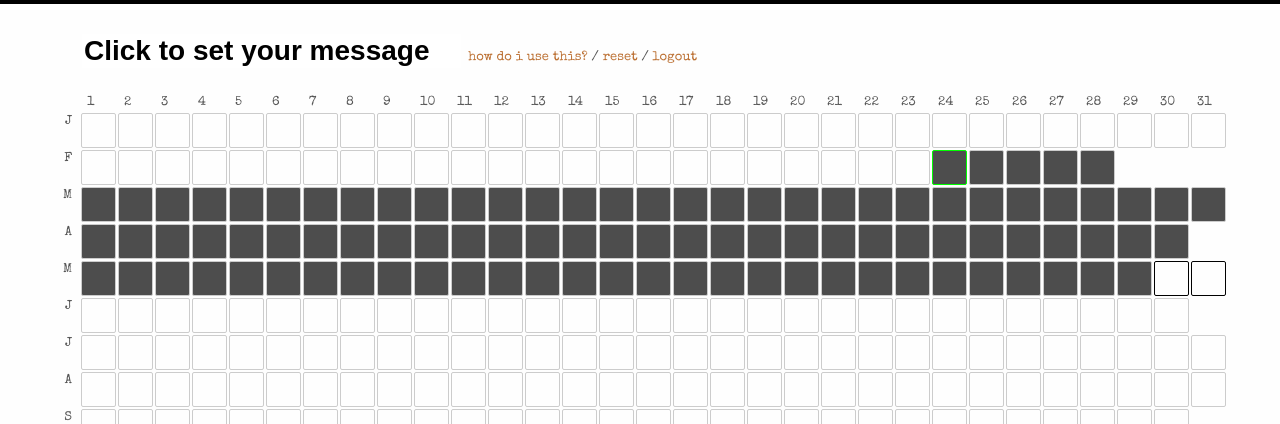
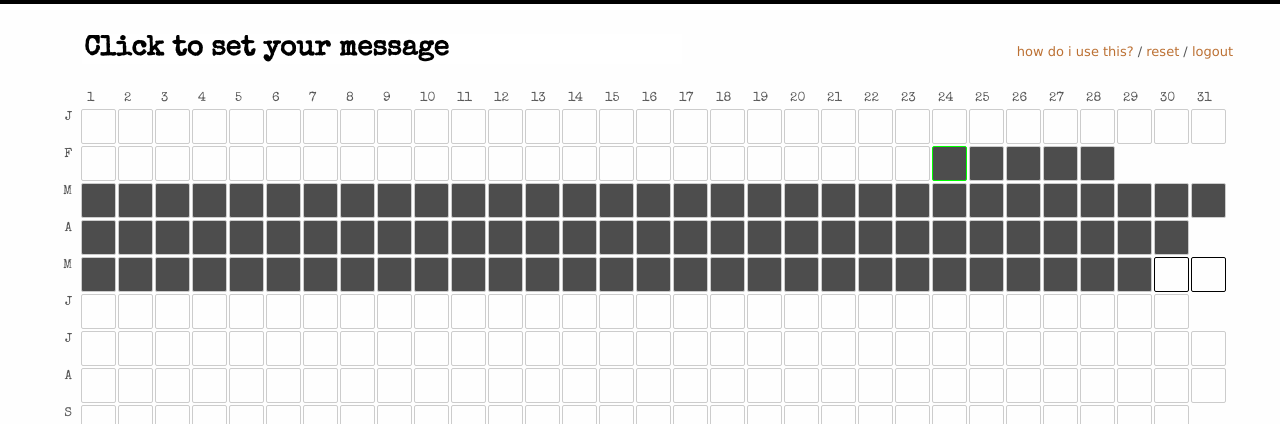
Before and after one commit to vdugar/Seinfeld-Calendar, a Django app: template templates/index.html in a window 1280 px wide. Shown: the top 424 px of the page. Run offline with Django 3.2, Linux system fonts and the light colour scheme; the template is opened without the code that fills it, so the values that code supplies are empty; some libraries are stand-ins or nearby versions.

Commit message:
fixed alignment issues

```diff
--- a/static/style/style.css
+++ b/static/style/style.css
@@ -98,7 +98,7 @@ cursor:pointer;
 	display:none;
 }
 
-#dialog2 {
+#dialog2{
 	position:absolute;
 	left:0;
 	top:0;
@@ -113,23 +113,30 @@ cursor:pointer;
 	padding:50px 0 20px 25px;
 }
 
+.bar{
+	width: 100%;
+	vertical-align: bottom;
+}
 .menu{
 	text-align:right;
-	display: inline-block;
+	position: relative;
+	float: right;
+	padding-top:10px;
 }
 
 #message{
 	margin-left: 35px;
-	font-family: Arial;
+	font-family: 'Special Elite', arial, serif;
 	display: inline-block;
 	margin-bottom: 25px;
-
+	min-width: 600px;
 	}
 #title{
 	border:0px;
+	font-family: 'Special Elite', arial, serif;
 	font-size:28px;
 	font-weight:bold;
-	width:100%;
+	width: 100%;
 }
 #title:hover{
 	background-color: rgb(255, 255, 211);
--- a/templates/index.html
+++ b/templates/index.html
@@ -12,7 +12,7 @@
 	<div class="header">
 	</div>
 	<div class="wrap">
-
+		<div class="bar"/>
 			<div id="message">
 				<input type="text" value="Click to set your message" id="title" onclick="toggle_editor();">
 				<div id="tools" style="display:none;">
@@ -22,13 +22,11 @@
 				</div>
 			</div>
 			<div class="menu">
-				<p>
 					<a href="">how do i use this?</a> /
 					<a href="">reset</a> /
 					<a href="logout/">logout</a>
-				</p>
 			</div>
-
+		</div>
 		<div class="clear">
 		</div>
 		<div class="rowlabels">
```
Lines whose indentation alone changed are shown as unchanged.
